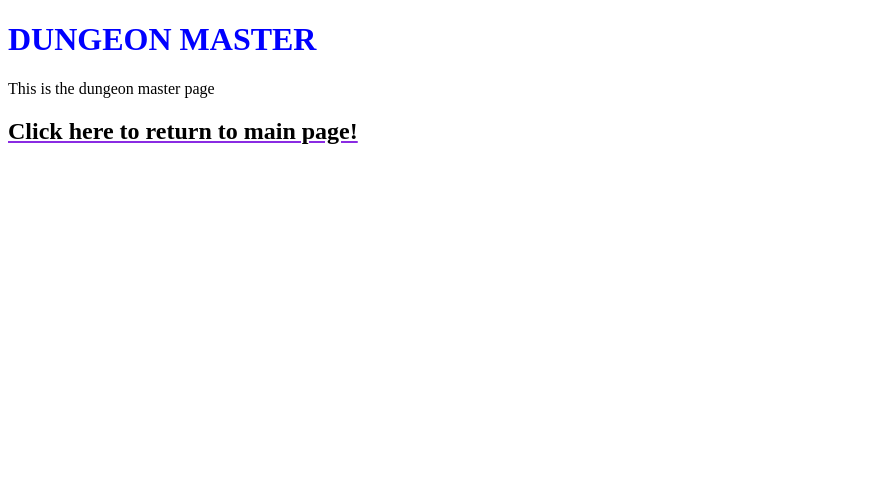
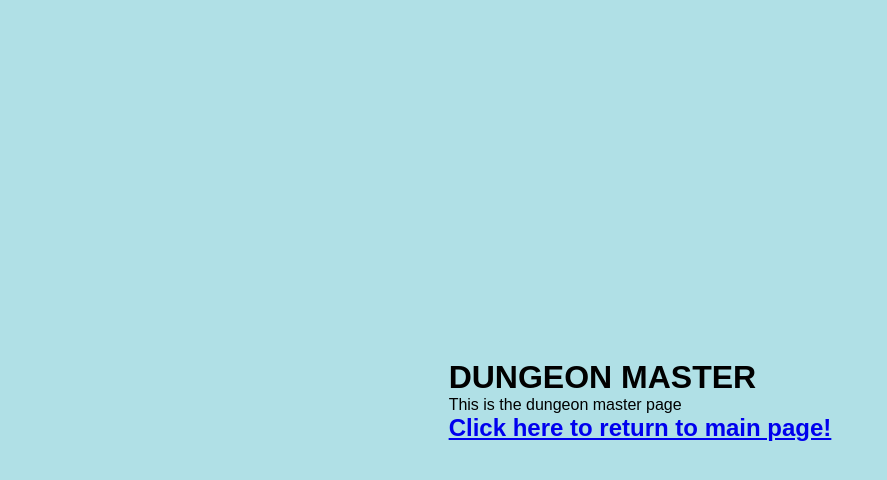
Before and after one commit to JungenReich/JungenReich.github.io, a plain HTML site: page dm.html in a window 1280 px wide. Shown: the whole page, without its empty margins (0-887 px from the left). Drawn offline with Linux system fonts and the light colour scheme.

Commit message:
Update styles.css

```diff
--- a/styles.css
+++ b/styles.css
@@ -1,12 +1,14 @@
-<!DOCTYPE html>
-<html>
-<head>
-<style>
-    body    {background-color: powderblue;}
-    h1      {color: blue;}
-    h2      {color: black}
-    h3      {color: red}
-    a       {color: blueviolet}
-</style>
-</head>
-</html>
+* {
+  margin: 0;
+  padding: 0;
+  box-sizing: border-box;
+  font-family: "Poppins", sans-serif;
+}
+
+body {
+  display: flex;
+  justify-content: center;
+  align-items: center;
+  min-height: 100vh;
+  background: powderblue;
+}
```
